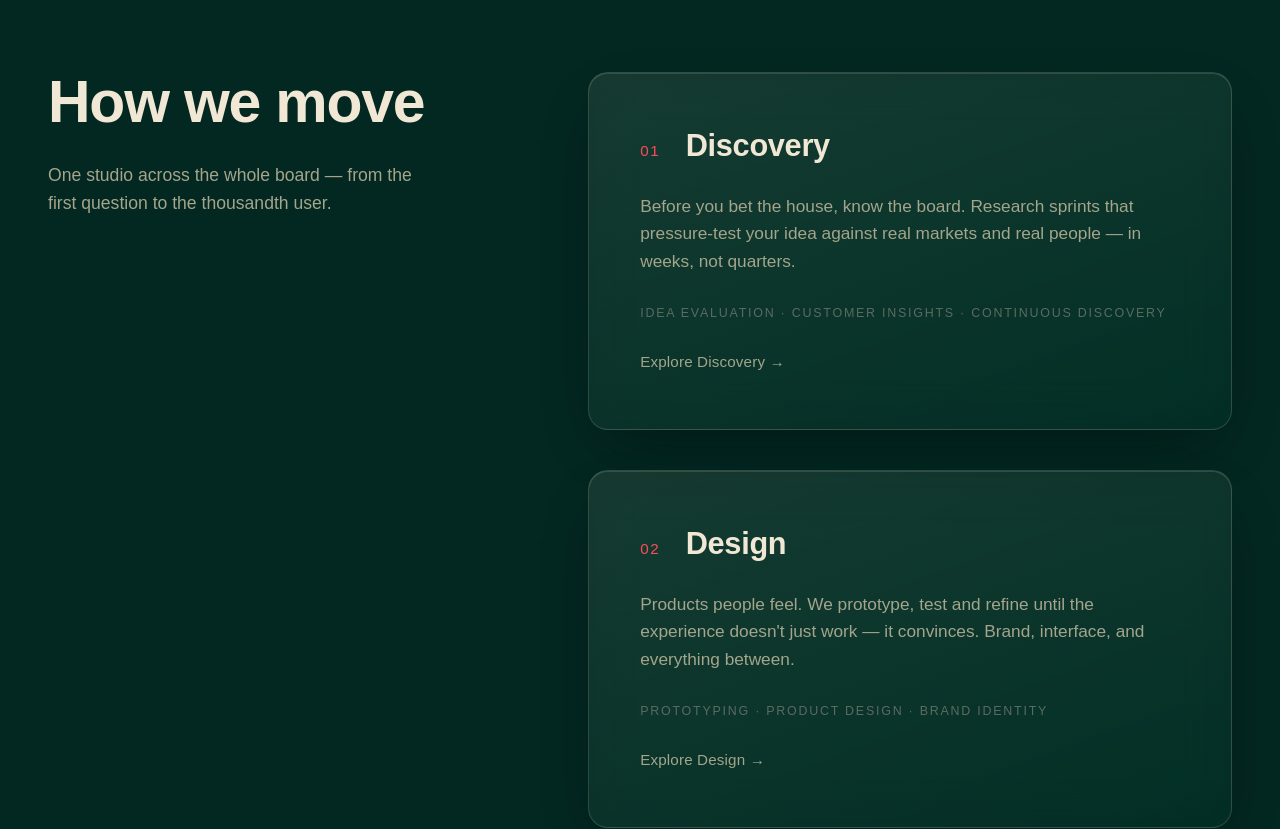
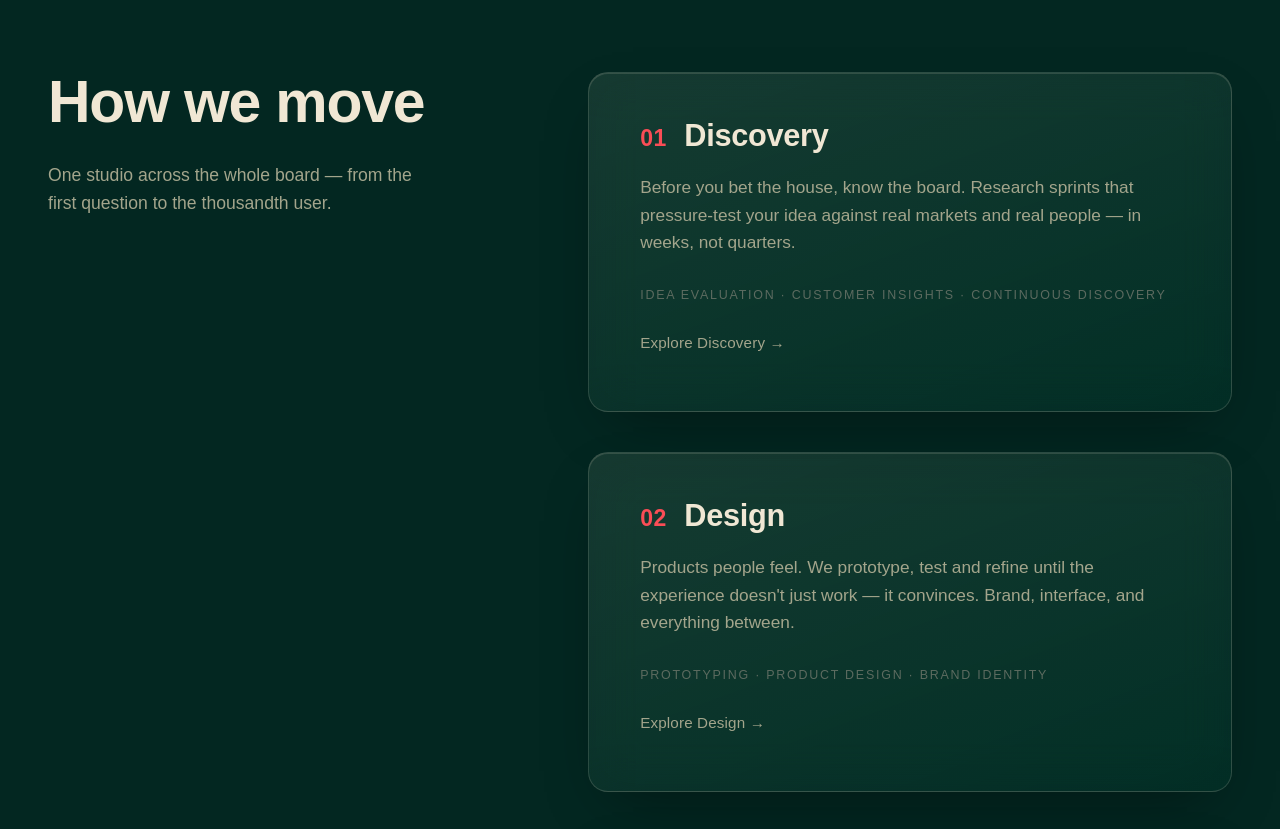
Before and after one commit to wearegambito/gambitoco, a website built with Vite: page index.html in a window 1280 px wide. Shown: the part 3000-3829 px from the top of the page. Built offline with nearby package versions, Linux system fonts and the light colour scheme; some packages are replaced by stand-ins of ours; no server answers; the database is empty; a web font is replaced by a local one.

Commit message:
Fix confirmation back-link alignment and service-card numbers
- Zero the .book-back margin-bottom inside .book-done-actions so the
  "Back to gambito.co" link centres with the "Add to calendar" button
  (the standalone "Pick another time" button keeps its spacing).
- Scale the homepage service-card numbers up to ~0.75x the title with
  tabular figures and matched line-heights so they no longer look tiny
  or sit off the heading's baseline.

Co-Authored-By: Claude Opus 4.8 <noreply@anthropic.com>

```diff
--- a/public/content.css
+++ b/public/content.css
@@ -356,6 +356,7 @@ em { font-family: var(--serif); font-style: italic; font-weight: 500; }
 .book-done-msg { color: var(--ink-dim); margin-bottom: 2rem; }
 .book-done-actions { display: flex; align-items: center; gap: 1.6rem; flex-wrap: wrap; }
 .book-done-actions .btn-solid { border: none; }
+.book-done-actions .book-back { margin-bottom: 0; }
 
 @media (max-width: 720px) {
   .c-footer-cols { grid-template-columns: 1fr 1fr; gap: 2rem; }
--- a/src/style.css
+++ b/src/style.css
@@ -326,17 +326,21 @@ main { overflow-x: clip; width: 100%; position: relative; z-index: 1; }
   border-color: rgba(240, 231, 212, 0.32);
   background: linear-gradient(160deg, rgba(240, 231, 212, 0.13), rgba(6, 58, 47, 0.32));
 }
-.s-card-top { display: flex; align-items: baseline; gap: 1.6rem; margin-bottom: 1.4rem; }
+.s-card-top { display: flex; align-items: baseline; gap: 1.1rem; margin-bottom: 1.4rem; }
 .s-num {
   font-family: var(--font-display);
-  font-weight: 500; font-size: 0.95rem;
+  font-weight: 600;
+  font-size: clamp(1.3rem, 1.8vw, 1.7rem);
+  line-height: 1;
   color: var(--ember);
-  letter-spacing: 0.1em;
+  letter-spacing: 0.02em;
+  font-variant-numeric: tabular-nums;
 }
 .s-card h3 {
   font-family: var(--font-display);
   font-weight: 800;
   font-size: clamp(1.7rem, 2.4vw, 2.4rem);
+  line-height: 1;
   letter-spacing: -0.01em;
 }
 .s-card p { color: var(--ink-dim); max-width: 560px; font-size: 1.08rem; }
```
